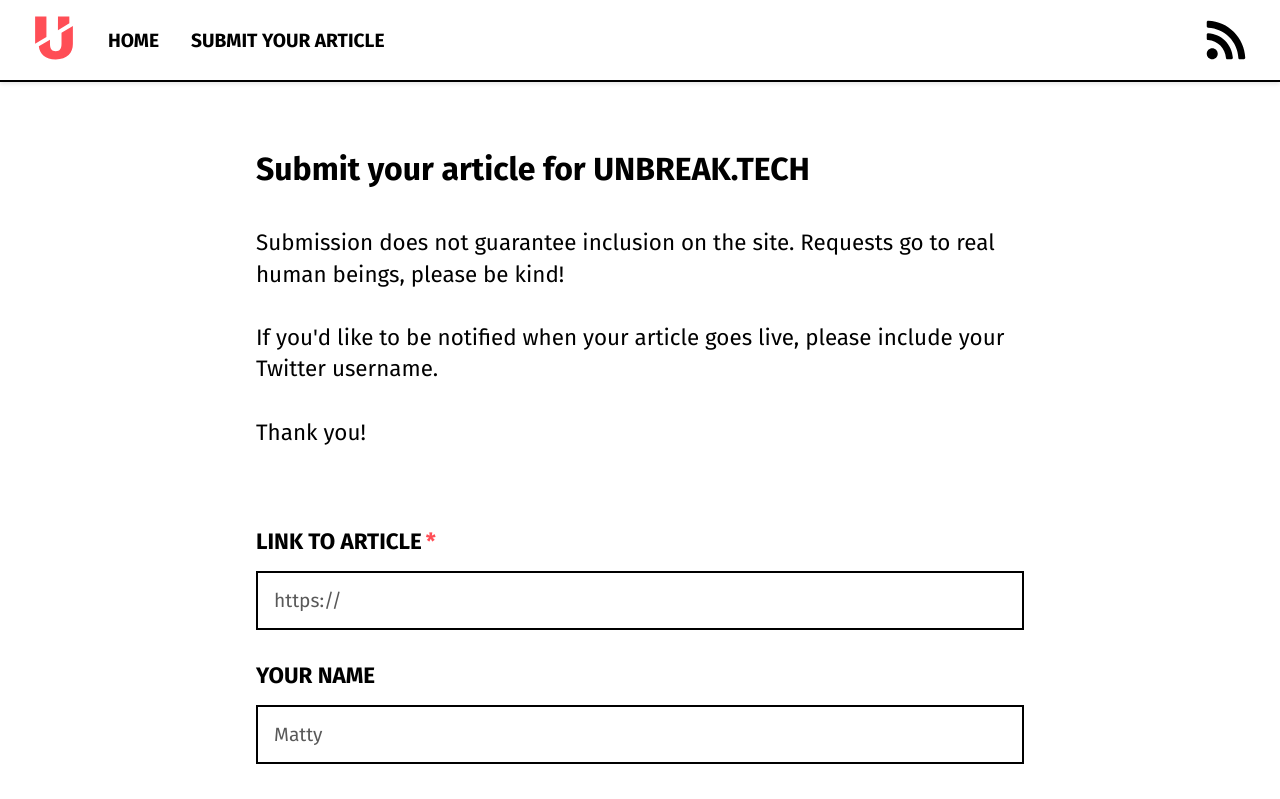
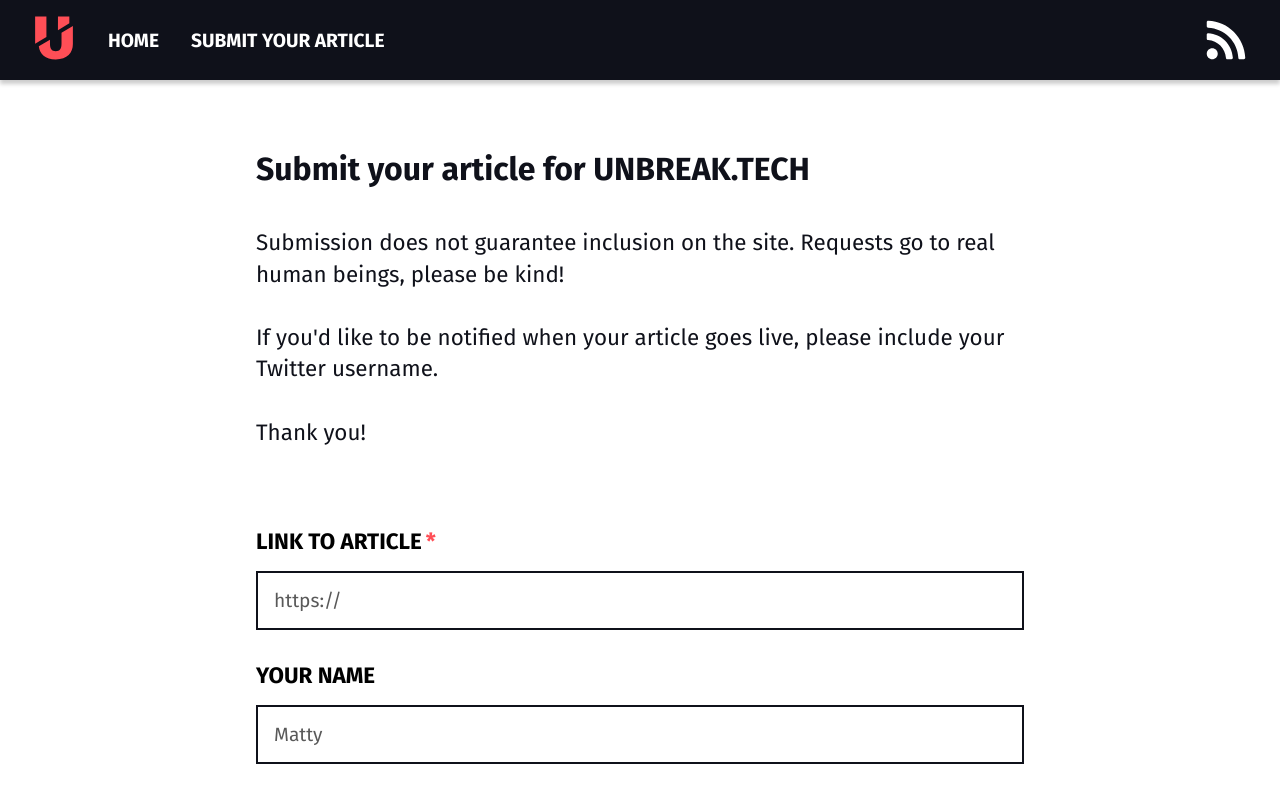
Before and after one commit to SecondeJK/unbreak.tech, a Next.js app: page /submit in a window 1280 px wide. Shown: the top 799 px of the page. Built offline with nearby package versions, Linux system fonts and the light colour scheme.

Commit message:
:lipstick: Updated styles

```diff
--- a/components/Header/index.js
+++ b/components/Header/index.js
@@ -7,11 +7,11 @@ export default function Header() {
   return (
     <header className={Styles.header__container}>
       <div className={Styles.header__inner}>
+        <div className={Styles.header__logo}>
+          <LogoU />
+        </div>
         <nav className={Styles.nav__container}>
           <ul className={Styles.nav__list}>
-            <li className={Styles.nav__listItem}>
-              <LogoU />
-            </li>
             <li className={Styles.nav__listItem}>
               <Link href="/">
                 <a className={Styles.nav__listItemLink}>Home</a>
@@ -19,13 +19,17 @@ export default function Header() {
             </li>
             <li className={`${Styles.nav__listItem} ${Styles.nav__listItemLink}`}>
               <Link href="/submit">
-                <a className={Styles.nav__listItemLink}>Submit your article</a>
+                <a className={Styles.nav__listItemLink}>
+                  Submit<span className={Styles.nav__showOnDesktop}> your article</span>
+                </a>
               </Link>
             </li>
           </ul>
 
           <Link href="/feed.xml">
-            <a className={`${Styles.nav__listItemLink} ${Styles.nav__rssIcon}`} aria-label="View RSS feed">
+            <a
+              className={`${Styles.nav__listItemLink} ${Styles.nav__rssIcon}`}
+              aria-label="View RSS feed">
               <Feed />
             </a>
           </Link>
--- a/layouts/main.styles.js
+++ b/layouts/main.styles.js
@@ -2,8 +2,8 @@ import css from "styled-jsx/css";
 
 export default css.global`
   :root {
-    // --black: #0f111a;
-    --black: #000000;
+    --black: #0f111a;
+    // --black: #000000;
     --white: #ffffff;
     --gray: #c9cacc;
     --gray-dark: #595959;
@@ -19,7 +19,7 @@ export default css.global`
     --readable-text-width: 48rem;
     --form-max-width: 48rem;
 
-    --box-shadow-default: rgba(0, 0, 0, 0.1) 0 0.125rem 0.25rem;
+    --box-shadow-default: rgba(0, 0, 0, 0.2) 0 0.25rem 0.25rem;
   }
 
   html {
--- a/styles/Header.module.css
+++ b/styles/Header.module.css
@@ -1,6 +1,5 @@
 .header__container {
-  background-color: var(--white);
-  border-bottom: 0.125rem solid var(--black);
+  background-color: var(--black);
 }
 
 .header__inner {
@@ -14,22 +13,8 @@
   align-items: flex-start;
 }
 
-.header__title {
-  font-family: var(--font-family-heading);
-  font-weight: var(--font-weight-bold);
-  font-size: clamp(1.5rem, 3vw, 3rem);
-  margin-bottom: 1rem;
-  margin-top: 1rem;
-  color: var(--black);
-  text-transform: uppercase;
-  text-decoration: none;
-  padding: 0.5rem;
-}
-
-.header__title:focus {
-  outline-width: 0;
-  box-shadow: var(--gray) 0 0 0 0.25rem;
-  transition: box-shadow 0.2s ease 0s;
+.header__logo {
+  margin: 1rem auto 0 auto;
 }
 
 .nav__container {
@@ -40,7 +25,7 @@
 
 .nav__list {
   display: flex;
-  flex-direction: column;
+  flex-direction: row;
   justify-content: center;
   align-items: center;
   list-style: none;
@@ -53,7 +38,7 @@
 }
 
 .nav__listItemLink {
-  color: var(--black);
+  color: var(--white);
   text-transform: uppercase;
   text-decoration: none;
   font-family: var(--font-family-heading);
@@ -84,6 +69,10 @@
   margin: 1rem;
 }
 
+.nav__showOnDesktop {
+  display: none;
+}
+
 @media screen and (min-width: 768px) {
   .header__container {
     position: fixed;
@@ -91,6 +80,18 @@
     right: 0;
     z-index: 1;
     box-shadow: var(--box-shadow-default);
+  }
+
+  .header__inner {
+    display: flex;
+    flex-direction: row;
+    justify-content: flex-start;
+    align-items: center;
+  }
+
+  .header__logo {
+    margin: 0;
+    padding: 0.5rem;
   }
 
   .nav__list {
@@ -107,4 +108,8 @@
     justify-content: space-between;
     width: 100%;
   }
+
+  .nav__showOnDesktop {
+    display: inline;
+  }
 }
```
Also changed, not shown: public/unbreak_tech_og_image.png.
